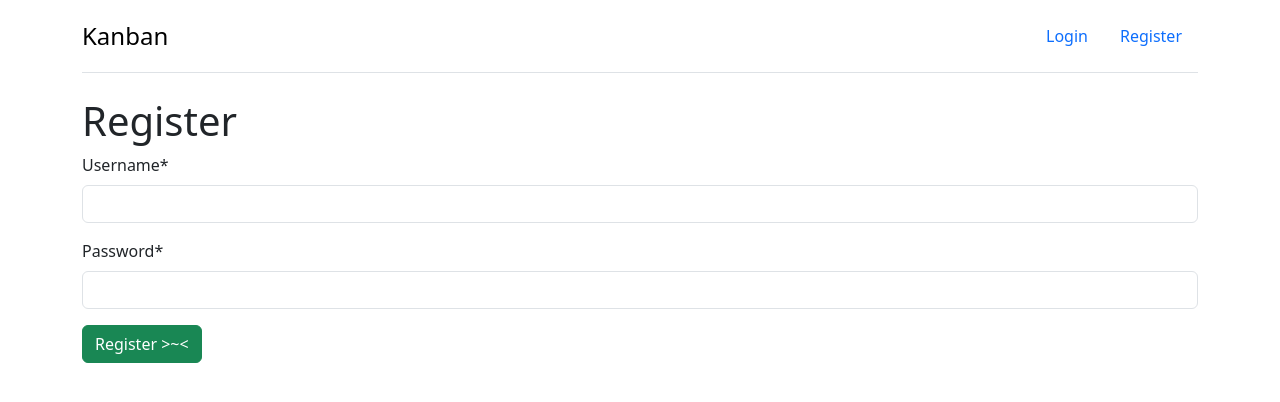
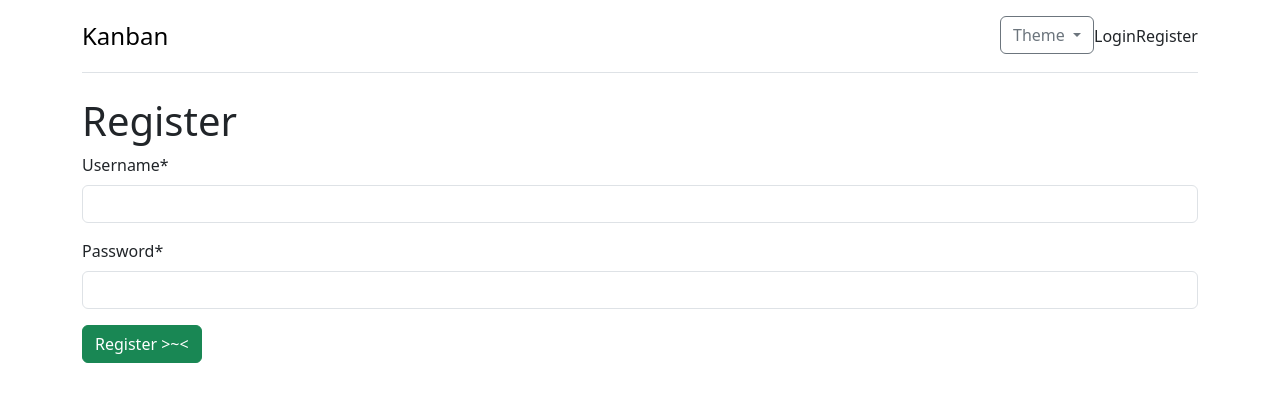
Before and after one commit to Juniorcode-PROM/5letka, a Django app: page /register in a window 1280 px wide. Shown: the top 402 px of the page. Run offline with Django 5.2, Linux system fonts and the light colour scheme; some libraries are stand-ins or nearby versions.

Commit message:
Add dark theme

```diff
--- a/main/templates/base.html
+++ b/main/templates/base.html
@@ -1,10 +1,11 @@
 <!DOCTYPE html>
-<html lang="en">
+<html lang="en" data-bs-theme="dark">
 <head>
     <meta charset="UTF-8">
     <title>5letka</title>
   <link href="https://cdn.jsdelivr.net/npm/bootstrap@5.3.0/dist/css/bootstrap.min.css" rel="stylesheet" integrity="sha384-9ndCyUaIbzAi2FUVXJi0CjmCapSmO7SnpJef0486qhLnuZ2cdeRhO02iuK6FUUVM" crossorigin="anonymous">
-<script src="https://cdn.jsdelivr.net/npm/bootstrap@5.3.0/dist/js/bootstrap.bundle.min.js" integrity="sha384-geWF76RCwLtnZ8qwWowPQNguL3RmwHVBC9FhGdlKrxdiJJigb/j/68SIy3Te4Bkz" crossorigin="anonymous"></script>
+    <script src="https://cdn.jsdelivr.net/npm/@popperjs/core@2.11.8/dist/umd/popper.min.js" integrity="sha384-I7E8VVD/ismYTF4hNIPjVp/Zjvgyol6VFvRkX/vR+Vc4jQkC+hVqc2pM8ODewa9r" crossorigin="anonymous"></script>
+<script src="https://cdn.jsdelivr.net/npm/bootstrap@5.3.6/dist/js/bootstrap.min.js" integrity="sha384-RuyvpeZCxMJCqVUGFI0Do1mQrods/hhxYlcVfGPOfQtPJh0JCw12tUAZ/Mv10S7D" crossorigin="anonymous"></script>
   <meta name="viewport" content="width=device-width, initial-scale=1.0">
 </head>
 <body>
@@ -14,9 +15,10 @@
         <span class="fs-4">Kanban</span>
       </a>
 
-      <ul class="nav nav-pills">
+      <ul class="navbar-nav flex-row flex-wrap ms-md-auto">
+          <li class="nav-item">{% include 'theme-switch.html' %}</li>
           {% if request.user.is_authenticated %}
-          <li><form method = "POST" action="/logout/">
+          <li class="nav-item"><form method = "POST" action="/logout/">
               {% csrf_token %}
               <button type ="submit" class="btn">Logout</button>
           </form></li>
@@ -25,12 +27,89 @@
           <li class="nav-item"><a href="/register" class="nav-link">Register</a></li>
           {% endif %}
 
-
       </ul>
     </header>
   </div>
   <main class="container">
+
       {% block content %}{% endblock %}
   </main>
 </body>
+<script type="text/javascript">
+    /*!
+ * Color mode toggler for Bootstrap's docs (https://getbootstrap.com/)
+ * Copyright 2011-2025 The Bootstrap Authors
+ * Licensed under the Creative Commons Attribution 3.0 Unported License.
+ */
+
+(() => {
+  'use strict'
+
+  const getStoredTheme = () => localStorage.getItem('theme')
+  const setStoredTheme = theme => localStorage.setItem('theme', theme)
+
+  const getPreferredTheme = () => {
+    const storedTheme = getStoredTheme()
+    if (storedTheme) {
+      return storedTheme
+    }
+
+    return window.matchMedia('(prefers-color-scheme: dark)').matches ? 'dark' : 'light'
+  }
+
+  const setTheme = theme => {
+    if (theme === 'auto') {
+      document.documentElement.setAttribute('data-bs-theme', (window.matchMedia('(prefers-color-scheme: dark)').matches ? 'dark' : 'light'))
+    } else {
+      document.documentElement.setAttribute('data-bs-theme', theme)
+    }
+  }
+
+  setTheme(getPreferredTheme())
+
+  const showActiveTheme = (theme, focus = false) => {
+    const themeSwitcher = document.querySelector('#bd-theme')
+
+    if (!themeSwitcher) {
+      return
+    }
+
+    const themeSwitcherText = document.querySelector('#bd-theme-text')
+    const btnToActive = document.querySelector(`[data-bs-theme-value="${theme}"]`)
+
+    document.querySelectorAll('[data-bs-theme-value]').forEach(element => {
+      element.classList.remove('active')
+      element.setAttribute('aria-pressed', 'false')
+    })
+
+    btnToActive.classList.add('active')
+    btnToActive.setAttribute('aria-pressed', 'true')
+
+    if (focus) {
+      themeSwitcher.focus()
+    }
+  }
+
+  window.matchMedia('(prefers-color-scheme: dark)').addEventListener('change', () => {
+    const storedTheme = getStoredTheme()
+    if (storedTheme !== 'light' && storedTheme !== 'dark') {
+      setTheme(getPreferredTheme())
+    }
+  })
+
+  window.addEventListener('DOMContentLoaded', () => {
+    showActiveTheme(getPreferredTheme())
+
+    document.querySelectorAll('[data-bs-theme-value]')
+      .forEach(toggle => {
+        toggle.addEventListener('click', () => {
+          const theme = toggle.getAttribute('data-bs-theme-value')
+          setStoredTheme(theme)
+          setTheme(theme)
+          showActiveTheme(theme, true)
+        })
+      })
+  })
+})()
+</script>
 </html>
--- /dev/null
+++ b/main/templates/theme-switch.html
@@ -0,0 +1,23 @@
+<div class="dropdown">
+  <button id="bd-theme"
+          class="btn btn-outline-secondary dropdown-toggle"
+          type="button"
+          data-bs-toggle="dropdown"
+          aria-expanded="false">
+    Theme
+  </button>
+  <ul class="dropdown-menu" aria-labelledby="bd-theme-text">
+    <li><button type="button"
+                class="dropdown-item"
+                data-bs-theme-value="light"
+                aria-pressed="false">Light</button></li>
+    <li><button type="button"
+                class="dropdown-item"
+                data-bs-theme-value="dark"
+                aria-pressed="false">Dark</button></li>
+    <li><button type="button"
+                class="dropdown-item"
+                data-bs-theme-value="auto"
+                aria-pressed="false">Auto</button></li>
+  </ul>
+</div>
```
